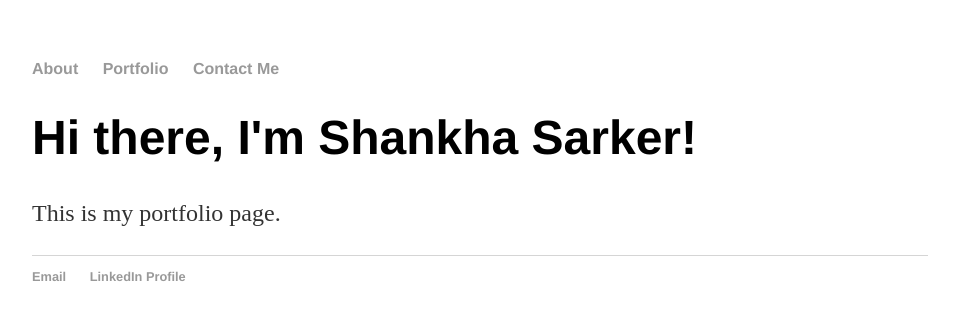
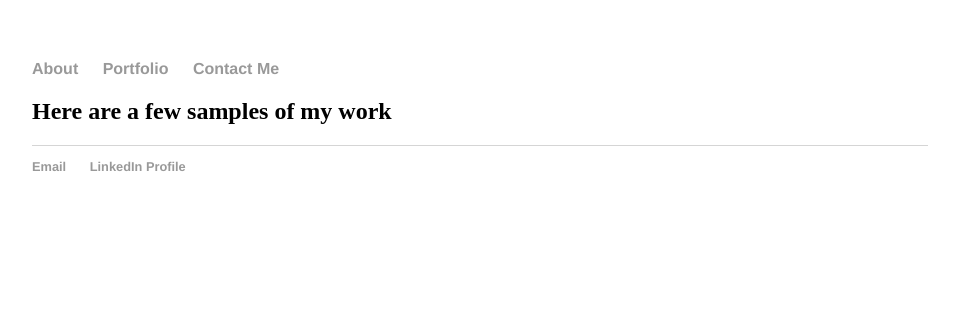
Before and after one commit to shankhasarker/shankhasarker.github.io, a Jekyll site: the page built from portfolio.html, in a window 1280 px wide. Shown: the top 320 px of the page, without its empty margins (160-1119 px from the left). Built offline with Jekyll 4.4.1, drawn with Linux system fonts in a browser that asks for light colours.

Commit message:
Update portfolio.html

```diff
--- a/portfolio.html
+++ b/portfolio.html
@@ -3,6 +3,5 @@ layout: default
 title: Shankha Sarker, Portfolio
 ---
 <div class="blurb">
-	<h1>Hi there, I'm Shankha Sarker!</h1>
-	<p>This is my portfolio page.</p>
+	<h2>Here are a few samples of my work</h2>
 </div><!-- /.blurb -->
```
